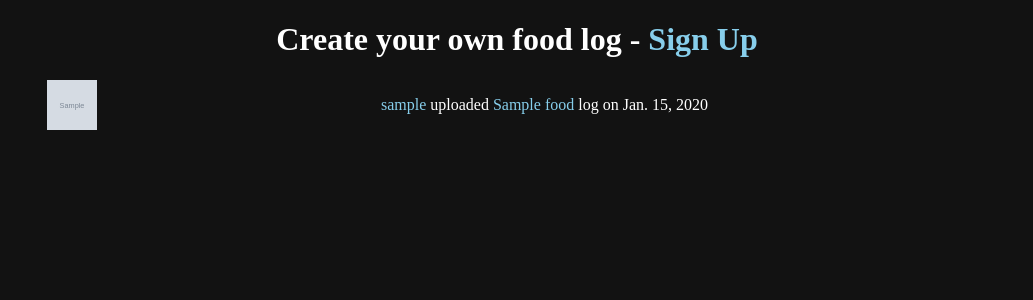
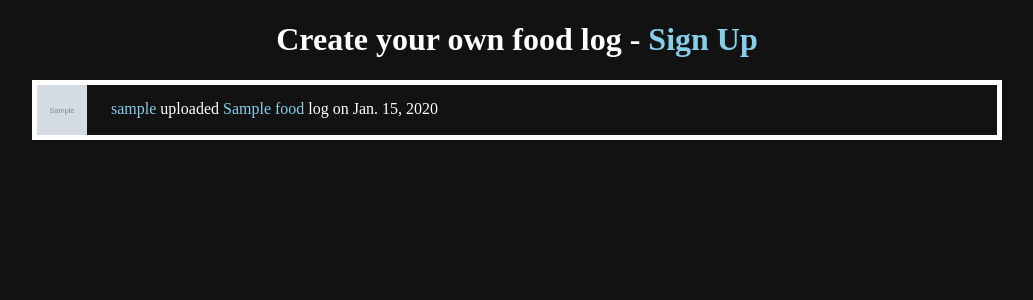
Before and after one commit to Andy-Wu12/NutriTrack, a Django app: template logs/templates/logs/index.html in a window 1280 px wide. Shown: the top 300 px of the page, without its empty margins (123-1156 px from the left). Run offline with Django 4.2, Linux system fonts and the light colour scheme; the template is opened without the code that fills it: most values are stand-ins (such as "Sample title", 1, 10 or a date in 2020); grey boxes marked "Sample" are stand-in pictures; data that the repository does not hold is empty.

Commit message:
(#68) - Changed layout of log entries, fixed log image sizing

```diff
--- a/logs/static/logs/detail-layout.css
+++ b/logs/static/logs/detail-layout.css
@@ -9,7 +9,7 @@
     /*background-color: antiquewhite;*/
     border: 1px solid white;
     border-radius: 5%;
-    margin: 0 10px;
+    margin: 0 10%;
 }
 
 .log-food-info {
@@ -30,7 +30,7 @@
 }
 
 .log-image {
-    width: clamp(400px, 75%, 1000px);
+    width: clamp(50%, 75%, 1000px);
 }
 
 /* Comment container and components */
--- a/logs/static/logs/index-style.css
+++ b/logs/static/logs/index-style.css
@@ -1,8 +1,4 @@
 body {
-    text-align: center;
-}
-
-.food-log-data {
     text-align: center;
 }
 
@@ -15,11 +11,28 @@ body {
     border-radius: 1%;
 }
 
-.log-container {
-    text-align: center;
-}
-
 .food-icon {
+    vertical-align: middle;
     width: var(--icon-size);
     height: var(--icon-size);
 }
+
+ul {
+    display: grid;
+    padding: 0;
+    margin: 0;
+    list-style-type: none;
+    justify-content: center;
+    grid-row-gap: 30px;
+}
+
+.log-entry-container {
+    width: 75vw;
+    text-align: left !important;
+    border: 5px solid white;
+}
+
+.log-entry-details {
+    display: inline;
+    padding-left: 20px;
+}
--- a/logs/templates/logs/index.html
+++ b/logs/templates/logs/index.html
@@ -21,12 +21,13 @@
     <main class="main-content">
         <section class="food-log-data">
             {% if latest_logs %}
+                <ul>
                 {% for log in latest_logs %}
-                    <div class="post-container">
+                    <li>
+                    <div class="log-entry-container">
                         <img class="food-icon" alt='Log Icon'
                              src="{{ log.creator.profile_picture.url }}"/>
-                        <div class="log-body">
-                            <p>
+                        <p class="log-entry-details">
                             <a href="{% url 'profiles:user' log.creator.id %}">
                                 {{ log.creator.username }}
                             </a>
@@ -37,8 +38,9 @@
                             log on {{ log.pub_date.date }}
                         </p>
                     </div>
-                    </div>
+                    </li>
                 {% endfor %}
+                </ul>
             {% else %}
                 <p> No logs are available. </p>
             {% endif %}
```
Lines whose indentation alone changed are shown as unchanged.
